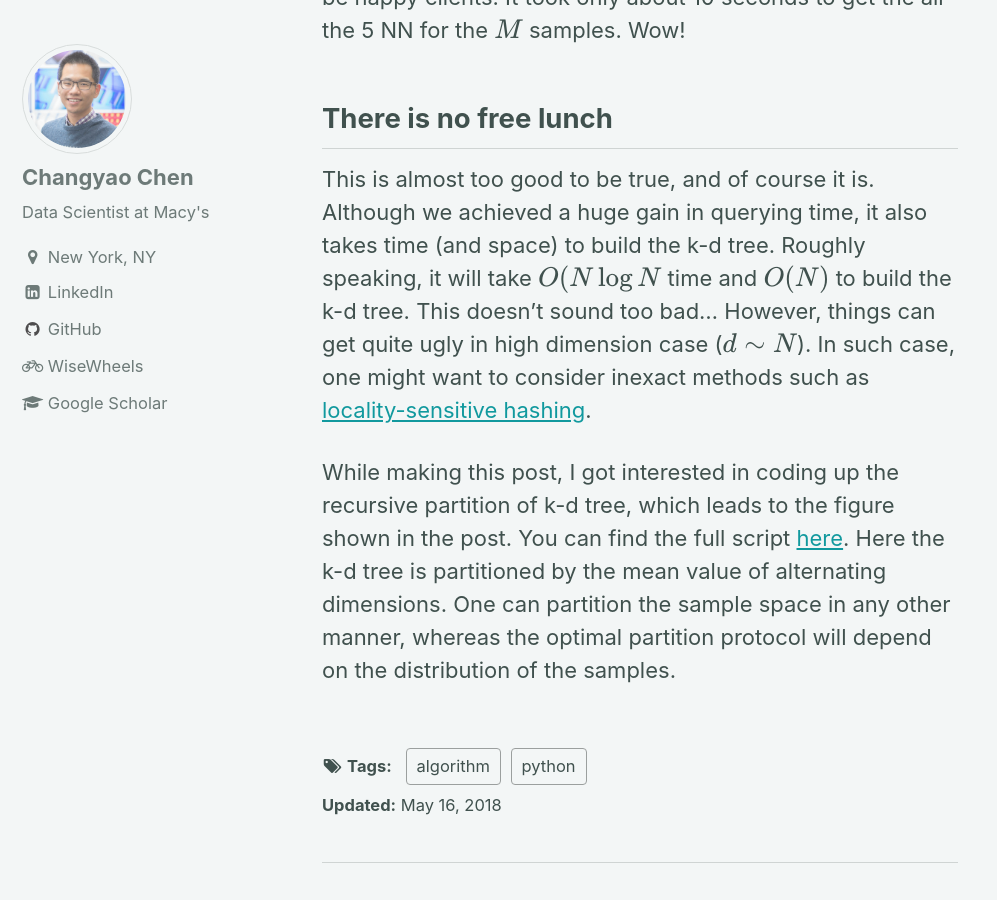
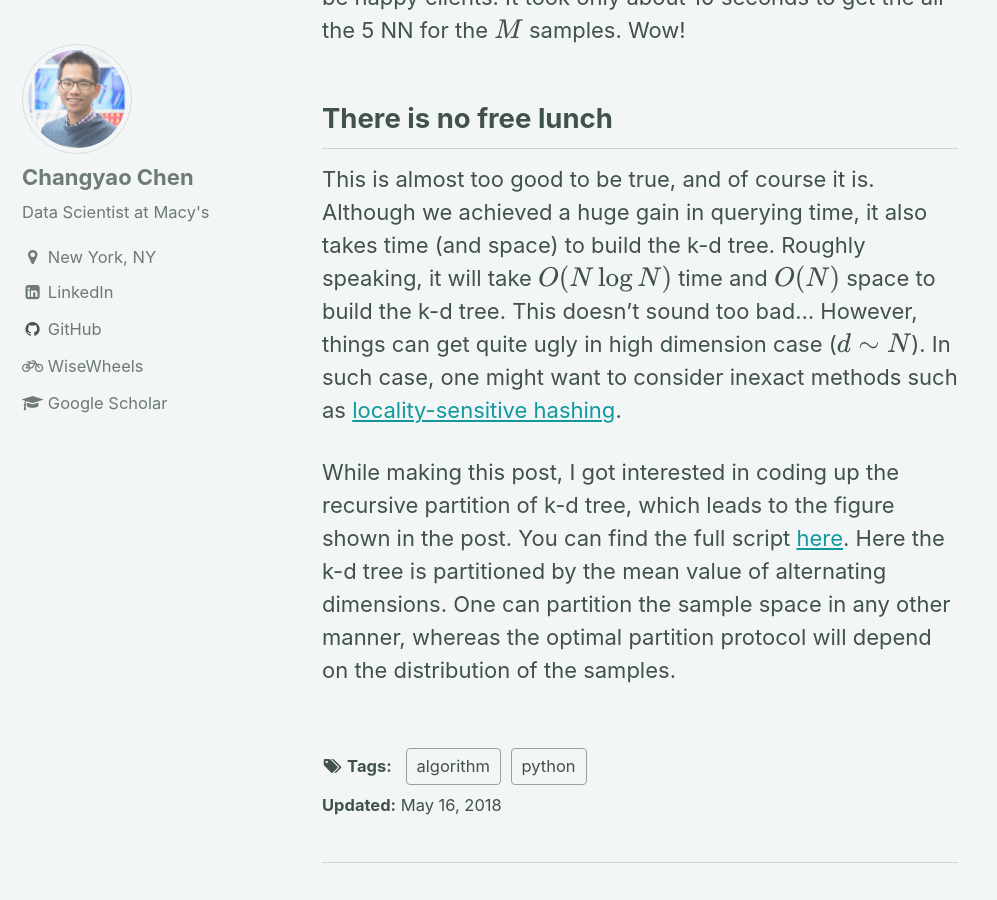
Before and after one commit to changyaochen/changyaochen.github.io, a Jekyll site: the page built from _posts/2018-05-16-k-nearest-neighbor-search-without-brute-force.md, in a window 1280 px wide and 900 px high, scrolled down 6493 px. Shown: the whole window, without its empty margins (0-997 px from the left). Built offline with Jekyll 4.4.1, drawn with Linux system fonts in a browser that asks for light colours; formulas are drawn with MathJax 3; comment, search, counter and statistics services are not loaded.

Commit message:
fix typo

```diff
--- a/_posts/2018-05-16-k-nearest-neighbor-search-without-brute-force.md
+++ b/_posts/2018-05-16-k-nearest-neighbor-search-without-brute-force.md
@@ -60,6 +60,6 @@ Yes! We see that by learning something about \\(T\\) through building a k-d tree
 How does it work in our case? Of course, the mighty `scikit-learn` has already taken care of the [API](http://scikit-learn.org/stable/modules/neighbors.html), so we just need to be happy clients. It took only about 10 seconds to get the all the 5 NN for the \\(M\\) samples. Wow!
 
 ## There is no free lunch
-This is almost too good to be true, and of course it is. Although we achieved a huge gain in querying time, it also takes time (and space) to build the k-d tree. Roughly speaking, it will take \\(O(N\log{N}\\) time and \\(O(N)\\) to build the k-d tree. This doesn't sound too bad... However, things can get quite ugly in high dimension case (\\(d \sim N\\)). In such case, one might want to consider inexact methods such as [locality-sensitive hashing](https://en.wikipedia.org/wiki/Locality-sensitive_hashing).
+This is almost too good to be true, and of course it is. Although we achieved a huge gain in querying time, it also takes time (and space) to build the k-d tree. Roughly speaking, it will take \\(O(N\log{N})\\) time and \\(O(N)\\) space to build the k-d tree. This doesn't sound too bad... However, things can get quite ugly in high dimension case (\\(d \sim N\\)). In such case, one might want to consider inexact methods such as [locality-sensitive hashing](https://en.wikipedia.org/wiki/Locality-sensitive_hashing).
 
 While making this post, I got interested in coding up the recursive partition of k-d tree, which leads to the figure shown in the post. You can find the full script [here](https://github.com/changyaochen/changyaochen.github.io/blob/master/assets/notebooks/kNN.ipynb). Here the k-d tree is partitioned by the mean value of alternating dimensions. One can partition the sample space in any other manner, whereas the optimal partition protocol will depend on the distribution of the samples.
```
